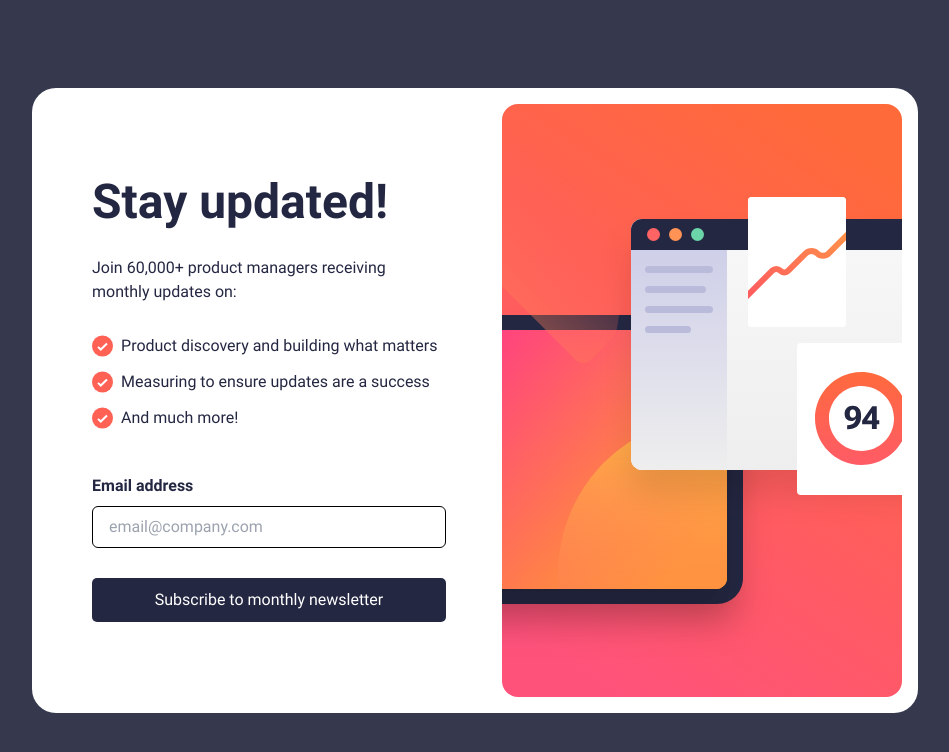
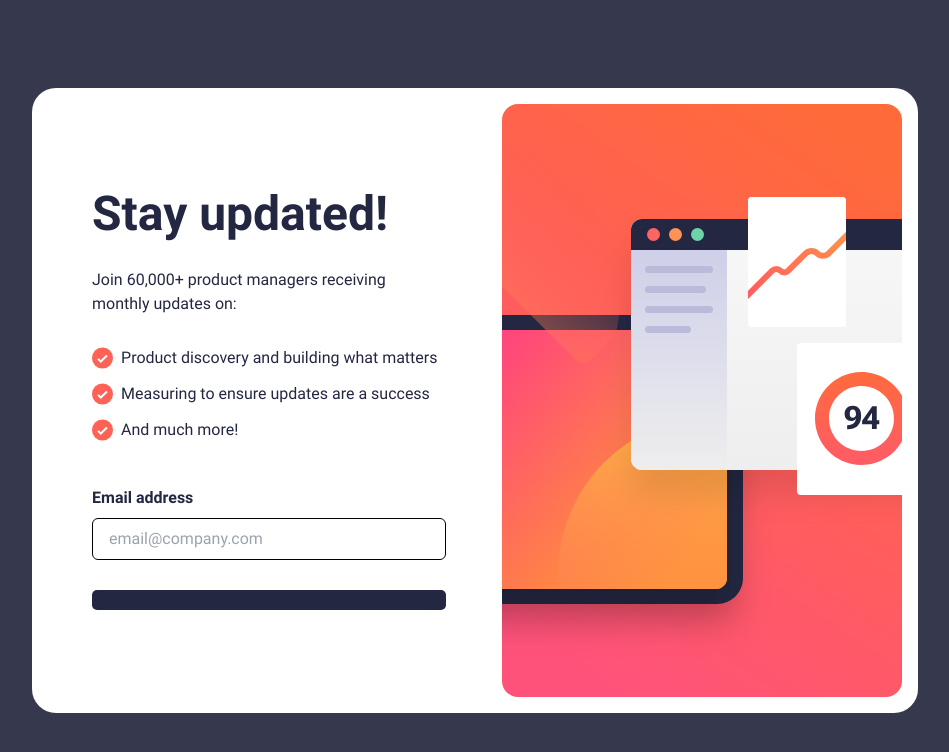
Before and after one commit to erikfelipe/newsletter_emailform, a React (Create React App) app: page / in a window 1280 px wide. Shown: the top 752 px of the page, without its empty margins (165-1114 px from the left). Built offline with nearby package versions, Linux system fonts and the light colour scheme.

Commit message:
Adjust Button

```diff
--- a/src/components/Button/index.tsx
+++ b/src/components/Button/index.tsx
@@ -1,10 +1,10 @@
 import React from "react";
 import * as S from "./style.ts";
 
-const Button = ({ active }) => {
+const Button = ({ active, text }) => {
   return (
     <S.Button type="submit" active={active}>
-      Subscribe to monthly newsletter
+      {text}
     </S.Button>
   );
 };
--- a/src/components/Button/style.ts
+++ b/src/components/Button/style.ts
@@ -9,10 +9,12 @@ export const Button = styled.button<ButtonProps>`
   padding: 10px;
   border: none;
   border-radius: 5px;
-  background: ${(props) => (props.active ? "linear-gradient(0.25turn,#FF5479, #FF693E);" : "#242742")};
+  background: ${(props) =>
+    props.active ? "linear-gradient(0.25turn,#FF5479, #FF693E);" : "#242742"};
   cursor: ${(props) => (props.active ? "pointer" : "default")};
   color: white;
   font-family: "Roboto-Regular";
   ${(props) => !props.active && "pointer-events: none"}
-  box-shadow: 0px 8px 16px ${(props) => (props.active ? "rgba(255, 84, 121, 0.5)" : "rgba(36, 39, 66, 0.5)")};
+  box-shadow: 0px 8px 16px ${(props) =>
+    props.active ? "rgba(255, 84, 121, 0.5)" : "rgba(36, 39, 66, 0.5)"};
 `;
```
